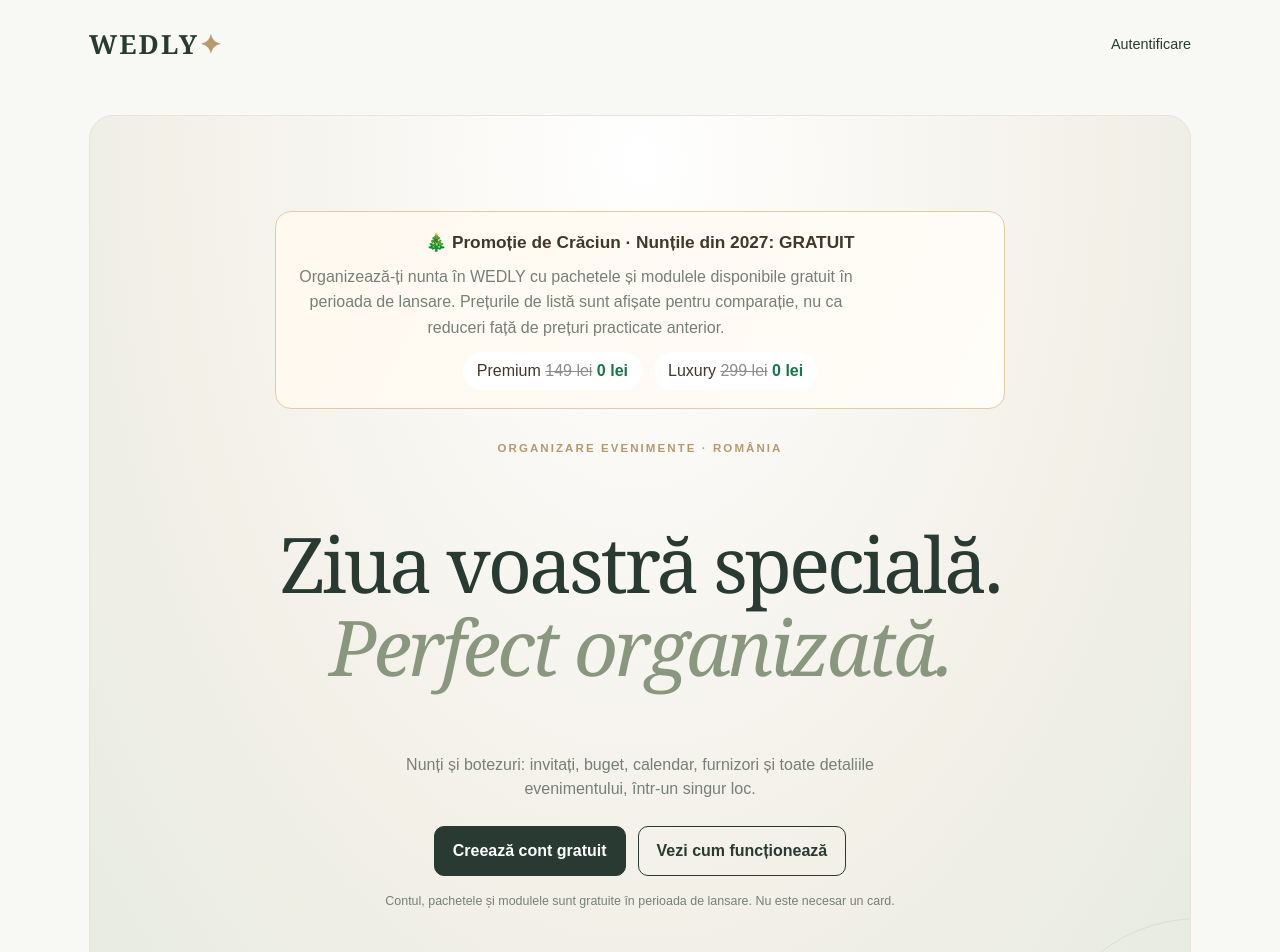
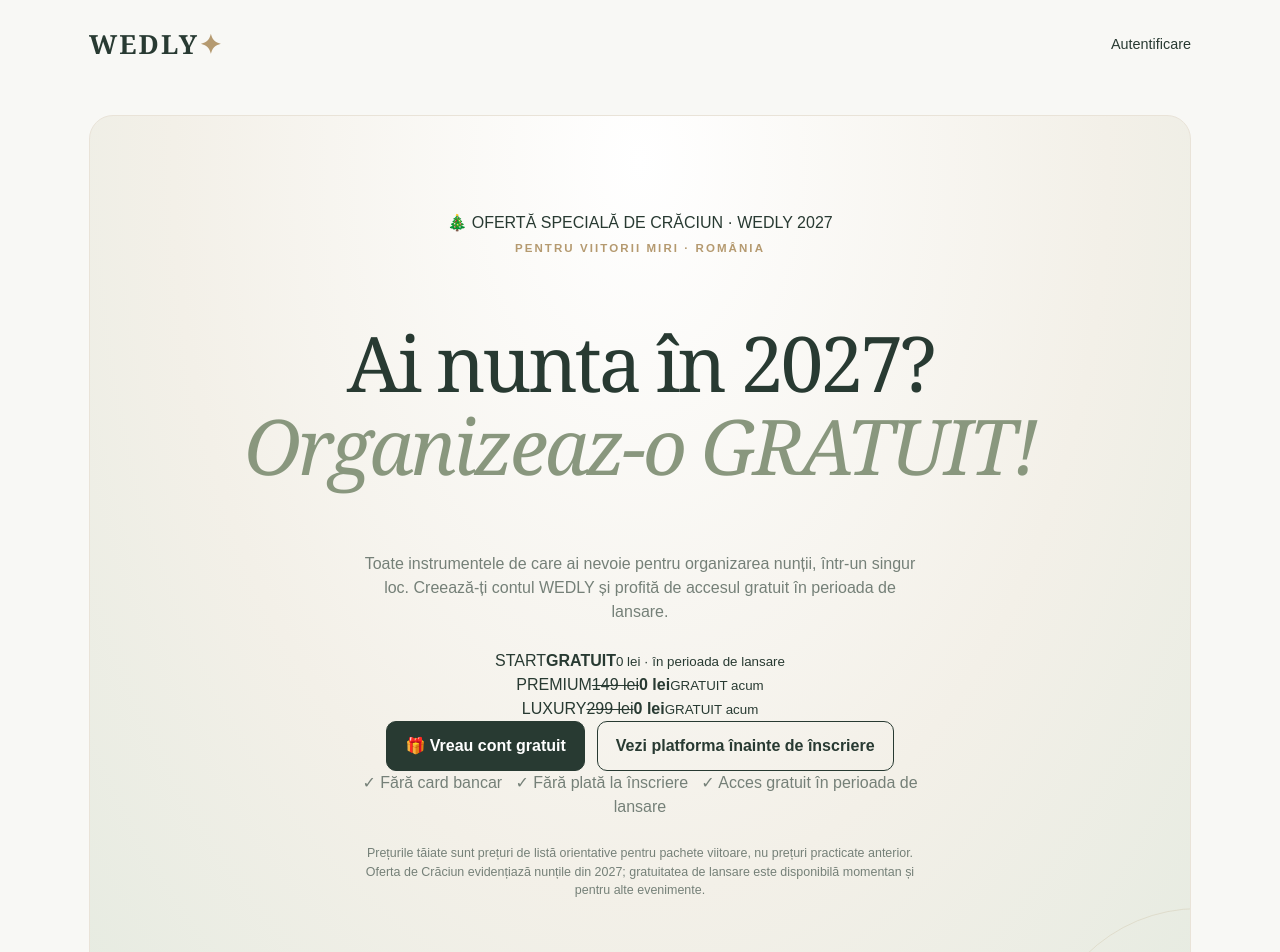
Before and after one commit to maggstudio/Everafter, a Next.js app: page / in a window 1280 px wide. Shown: the top 952 px of the page. Built offline with nearby package versions, Linux system fonts and the light colour scheme; no server answers.

Commit message:
marketing: make Christmas 2027 free offer the public homepage hero with pricing and signup CTAs

```diff
--- a/app/page.tsx
+++ b/app/page.tsx
@@ -9,7 +9,21 @@ const features=[
 ];
 export default function Home(){
  return <main className="landing"><header className="top"><Link className="brand" href="/" aria-label="WEDLY, prima pagină">WEDLY<span>✦</span></Link><nav aria-label="Navigare principală"><Link href="/login">Autentificare</Link></nav></header>
- <section className="hero"><div className="christmas-offer landing-offer"><strong>🎄 Promoție de Crăciun · Nunțile din 2027: GRATUIT</strong><p>Organizează-ți nunta în WEDLY cu pachetele și modulele disponibile gratuit în perioada de lansare. Prețurile de listă sunt afișate pentru comparație, nu ca reduceri față de prețuri practicate anterior.</p><div className="promo-inline-prices"><span>Premium <del>149 lei</del> <b>0 lei</b></span><span>Luxury <del>299 lei</del> <b>0 lei</b></span></div></div><span className="eyebrow">ORGANIZARE EVENIMENTE · ROMÂNIA</span><h1>Ziua voastră specială.<br/><em>Perfect organizată.</em></h1><p>Nunți și botezuri: invitați, buget, calendar, furnizori și toate detaliile evenimentului, într-un singur loc.</p><div className="actions"><Link className="button" href="/login?mode=signup">Creează cont gratuit</Link><Link className="button secondary" href="/demo">Vezi cum funcționează</Link></div><p className="hint">Contul, pachetele și modulele sunt gratuite în perioada de lansare. Nu este necesar un card.</p></section>
+ <section className="hero christmas-hero">
+ <div className="christmas-ribbon">🎄 OFERTĂ SPECIALĂ DE CRĂCIUN · WEDLY 2027</div>
+ <span className="eyebrow">PENTRU VIITORII MIRI · ROMÂNIA</span>
+ <h1>Ai nunta în 2027?<br/><em>Organizeaz-o GRATUIT!</em></h1>
+ <p className="christmas-lead">Toate instrumentele de care ai nevoie pentru organizarea nunții, într-un singur loc. Creează-ți contul WEDLY și profită de accesul gratuit în perioada de lansare.</p>
+ <div className="christmas-pricing" aria-label="Pachetele WEDLY disponibile gratuit în perioada de lansare">
+ <article className="christmas-price-card"><span>START</span><strong>GRATUIT</strong><small>0 lei · în perioada de lansare</small></article>
+ <article className="christmas-price-card christmas-price-featured"><span>PREMIUM</span><del>149 lei</del><strong>0 lei</strong><small>GRATUIT acum</small></article>
+ <article className="christmas-price-card"><span>LUXURY</span><del>299 lei</del><strong>0 lei</strong><small>GRATUIT acum</small></article>
+ </div>
+ <div className="actions christmas-actions"><Link className="button christmas-primary" href="/login?mode=signup">🎁 Vreau cont gratuit</Link><Link className="button secondary" href="/demo">Vezi platforma înainte de înscriere</Link></div>
+ <p className="christmas-trust">✓ Fără card bancar &nbsp; ✓ Fără plată la înscriere &nbsp; ✓ Acces gratuit în perioada de lansare</p>
+ <p className="hint christmas-disclosure">Prețurile tăiate sunt prețuri de listă orientative pentru pachete viitoare, nu prețuri practicate anterior. Oferta de Crăciun evidențiază nunțile din 2027; gratuitatea de lansare este disponibilă momentan și pentru alte evenimente.</p>
+ </section>
+ <section className="christmas-benefits" aria-labelledby="christmas-benefits-title"><span className="eyebrow">CE PRIMEȘTI GRATUIT</span><h2 id="christmas-benefits-title">Mai puțin stres. Mai mult timp pentru voi.</h2><div className="christmas-benefit-grid"><div><b>♡ Invitații și confirmări</b><p>Trimite invitații digitale și urmărește răspunsurile.</p></div><div><b>▦ Planificarea meselor</b><p>Organizează invitații și așezarea la mese.</p></div><div><b>◷ Calendar și sarcini</b><p>Ține toate termenele sub control.</p></div><div><b>✦ Buget și furnizori</b><p>Urmărește cheltuieli, plăți și colaboratori.</p></div></div><Link className="button" href="/login?mode=signup">Creează-ți contul gratuit</Link></section>
  <section className="landing-product-teaser"><div><span className="eyebrow">O PRIVIRE ÎN INTERIOR</span><h2>Tot evenimentul, într-un singur loc.</h2><p>Vezi cum poți urmări invitații, sarcinile, bugetul și programările într-un spațiu simplu și organizat.</p><Link className="button secondary" href="/demo">Explorează exemplul WEDLY</Link></div><div className="landing-teaser-preview" aria-hidden="true"><span>WEDLY ✦ · Panou eveniment</span><strong>Ana & Andrei</strong><div><span>Invitați <b>86 / 150</b></span><span>Sarcini <b>12 / 20</b></span><span>Buget <b>80.000 lei</b></span></div></div></section><section id="functionalitati" aria-labelledby="features-title"><h2 id="features-title">Tot ce ai nevoie pentru organizare</h2><div className="feature-grid">{features.map(feature=><article className="feature" key={feature.title}><div className="feature-icon" aria-hidden="true">{feature.icon}</div><h3>{feature.title}</h3><p>{feature.description}</p></article>)}</div></section>
  <section className="panel landing-next"><h2>Începe cu propriul eveniment</h2><p>După înregistrare, creezi un eveniment de nuntă sau botez și alegi modulele potrivite. Poți reveni oricând la organizare din contul tău.</p><div className="actions"><Link className="button" href="/login?mode=signup">Înregistrează-te</Link><Link className="button secondary" href="/login">Am deja cont</Link></div></section>
  <footer className="public-footer"><span>© {new Date().getFullYear()} WEDLY · România</span><nav aria-label="Informații"><Link href="/confidentialitate">Confidențialitate</Link><Link href="/contact">Contact</Link></nav></footer></main>
```
